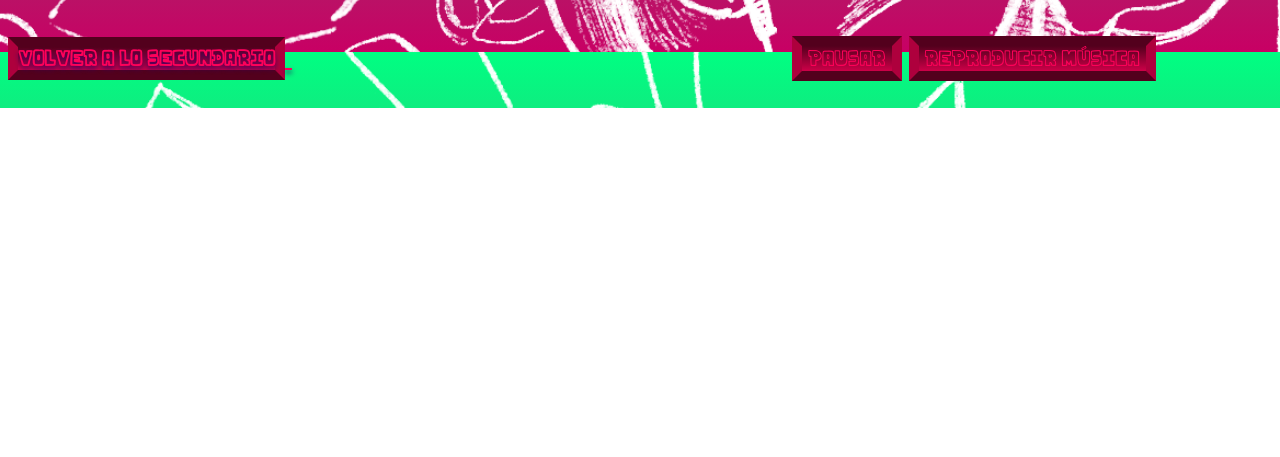
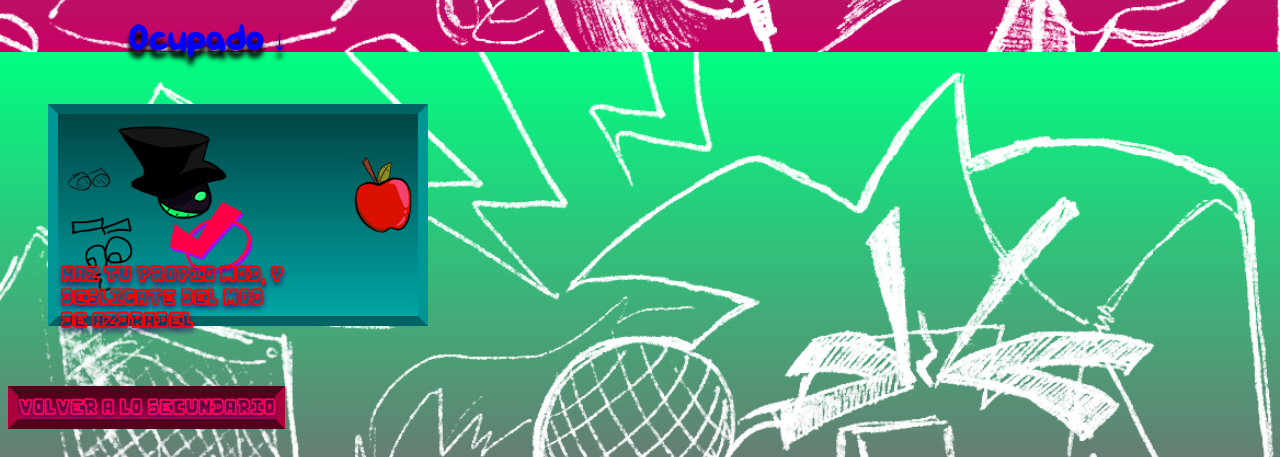
Before and after one commit to Demi1Codex/Patata, a plain HTML site: page terciario.html in a window 1280 px wide. Shown: the part 748-1205 px from the top of the page. Before the commit the page ends 856 px from the top, so only its background shows below. Drawn offline with Linux system fonts and the light colour scheme.

Commit message:
saque los audios y añadi una nueva idea

```diff
--- a/terciario.html
+++ b/terciario.html
@@ -25,6 +25,14 @@
       </div>
     </div>
 
+      <div class="img" >
+        <h2>Ocupado ↓</h2>
+         <img class="pl" src="assets/assets.png" alt="mi mode">
+         <div class="text-overlay">
+        <h1 class="peque">haz tu propio mod, y desligate del mod de azdradel</h1>
+      </div>
+    </div>
+
 
       <div></div>
       <!-- NO TOCAR-->
@@ -32,11 +40,6 @@
     <h3 class="Arelativo peque">Volver a lo secundario</h3>
     </a>
 
-     <audio id="musica-de-fondo" loop autoplay>
-  <source src="assets/Hyper.ogg" type="audio/mpeg">
- </audio>
- <button class="Arelativo peque repro" onclick="document.getElementById('musica-de-fondo').pause()">Pausar</button>
- <button class="Arelativo peque repro" onclick="document.getElementById('musica-de-fondo').play()">Reproducir música</button>
   </body>
 
 
```
Also changed, not shown: index.html (+0 -6 lines), indigena.html (+0 -6 lines), assets/assets.png (added), 2 other files.
